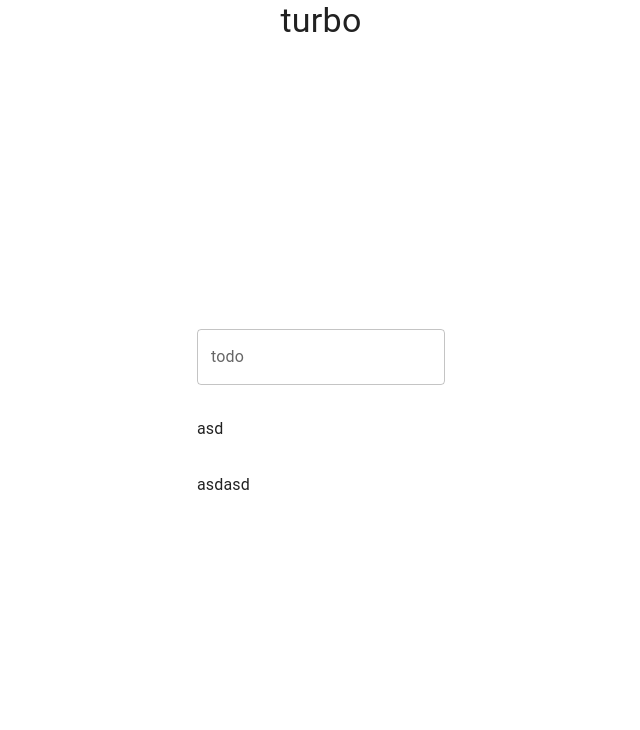
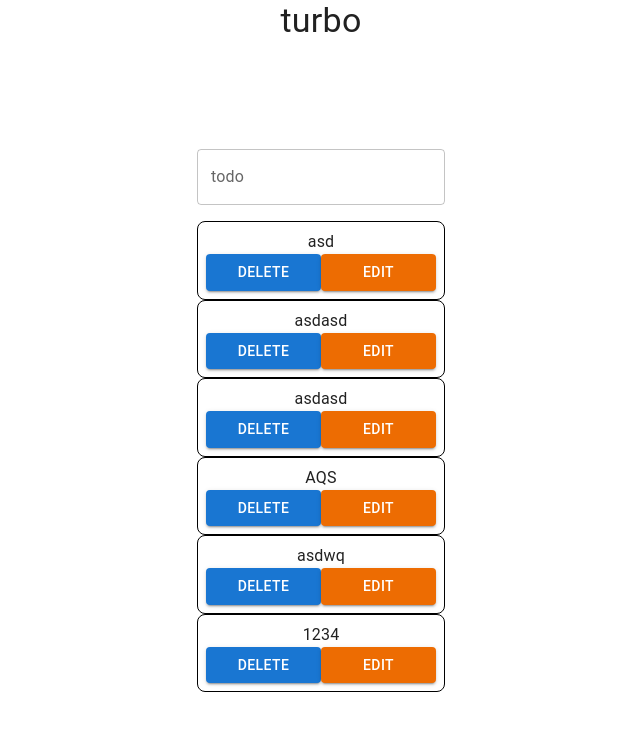
Before and after one commit to laksaeid/turbo, a React (Vite) app: page / in a window 1280 px wide. Shown: the top 730 px of the page, without its empty margins (319-959 px from the left). Built offline with nearby package versions, Linux system fonts and the light colour scheme; data requests are answered from the project's data file.

Commit message:
todoes component ui

```diff
--- a/db.json
+++ b/db.json
@@ -7,6 +7,22 @@
     {
       "todo": "asdasd",
       "id": 2
+    },
+    {
+      "todo": "asdasd",
+      "id": 3
+    },
+    {
+      "todo": "AQS",
+      "id": 4
+    },
+    {
+      "todo": "asdwq",
+      "id": 5
+    },
+    {
+      "todo": "1234",
+      "id": 6
     }
   ]
 }
--- a/src/components/todos/index.tsx
+++ b/src/components/todos/index.tsx
@@ -1,4 +1,4 @@
-import { Stack } from "@mui/material";
+import { Box, Button, Stack, Typography } from "@mui/material";
 import { useGetTodos } from "../../hooks/useGetTodos";
 
 const Todos = () => {
@@ -7,7 +7,16 @@ const Todos = () => {
   return (
     <Stack>
       {data?.map((todo) => (
-        <p>{todo.todo}</p>
+        <Box key={todo.id} sx={{
+          border:'1px solid black' ,
+          borderRadius:2,
+          p:1
+        }}>
+        <Typography align="center">{todo.todo}</Typography>
+        <Button sx={{width:'50%'}} variant="contained" color='primary'>delete</Button>
+        <Button sx={{width:'50%'}} variant="contained" color='warning'>edit</Button>
+        </Box>
+
       ))}
     </Stack>
   );
```
